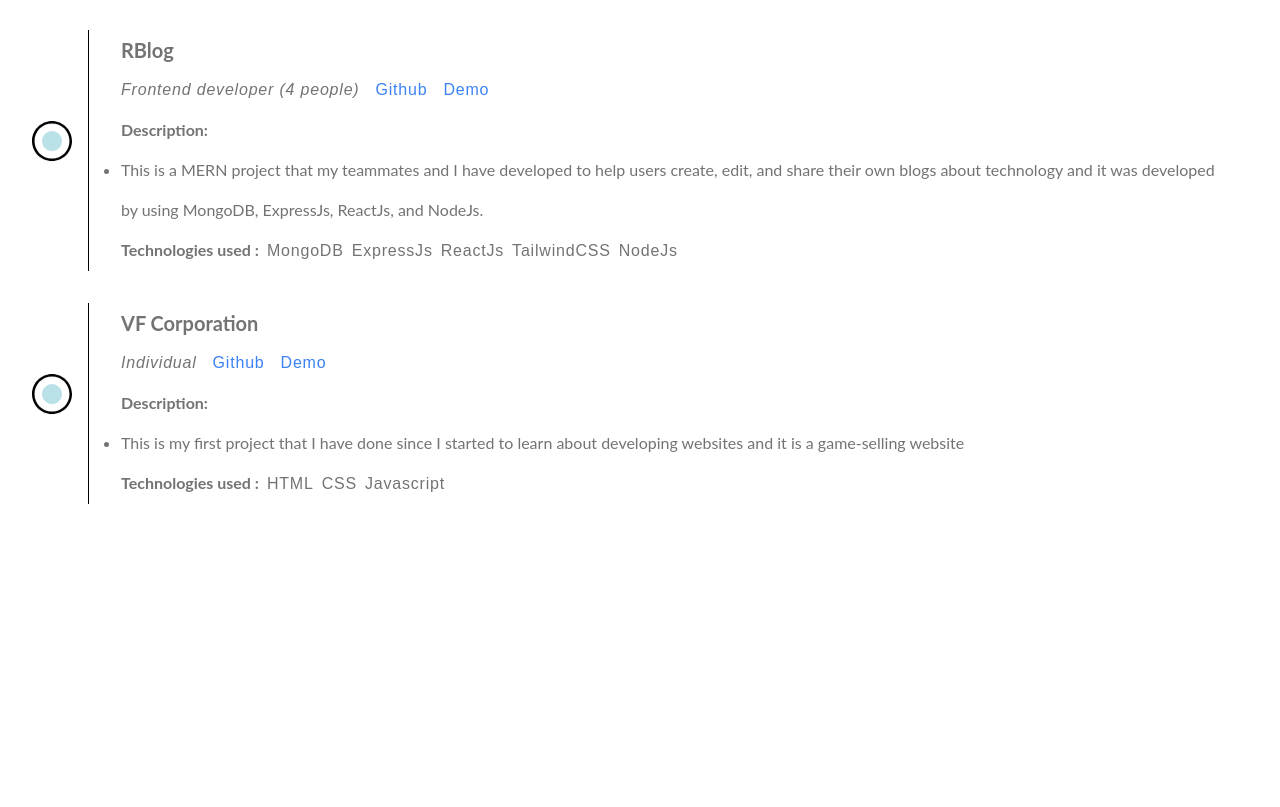
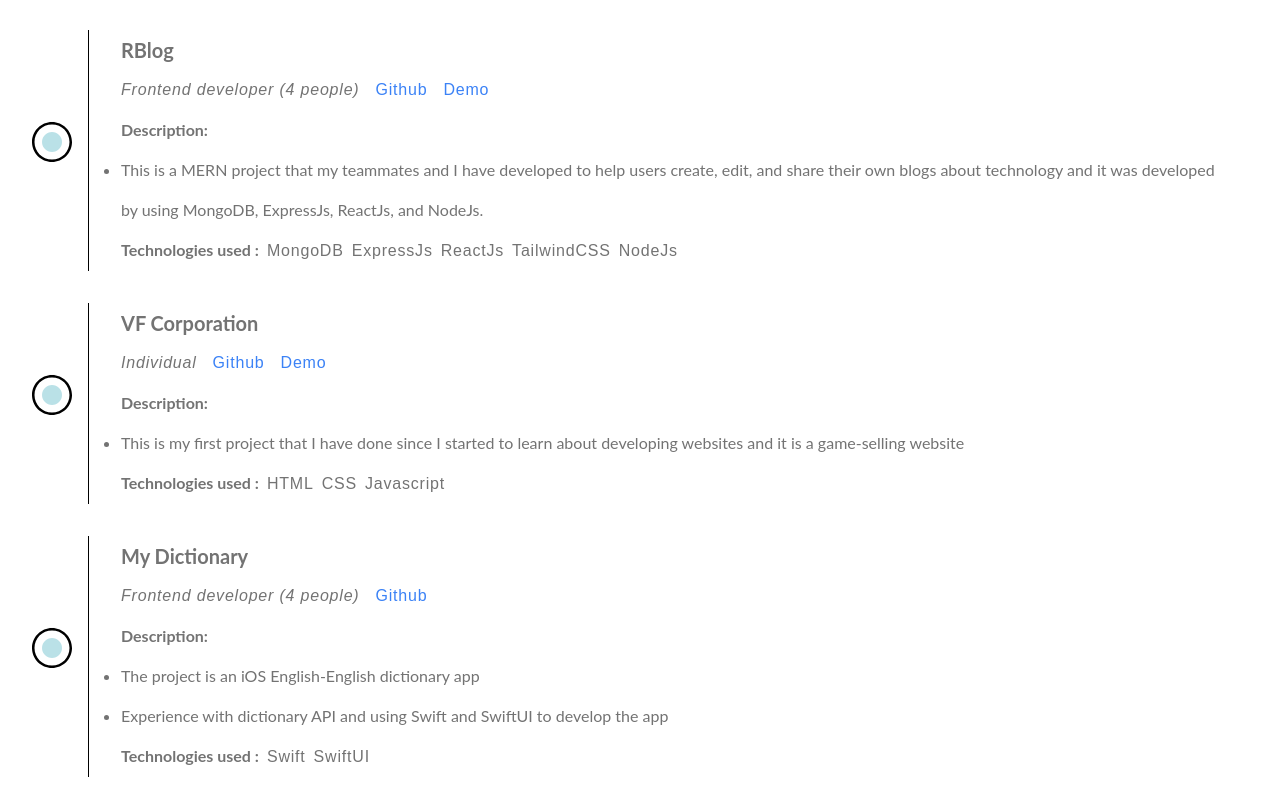
Before and after one commit to quangan186/portfolio, a React (Create React App) app: page /projects in a window 1280 px wide. Shown: the part 1935-2742 px from the top of the page. Before the commit the page ends 2459 px from the top, so only its background shows below. Built offline with nearby package versions, Linux system fonts and the light colour scheme; the HTML template or start-up script is replaced by a standard one.

Commit message:
update projects and CV

```diff
--- a/src/components/contact/Contacts.tsx
+++ b/src/components/contact/Contacts.tsx
@@ -15,7 +15,7 @@ const Contacts: React.FC = () => {
         </div>
         <div className={`bg-[#323B4C] w-full flex justify-between items-center border-y border-black py-2 px-8 `}>
           <Title className='!text-[20px] text-[#FFFBF5]'>Get my CV:</Title>
-          <a href='/quangan-cv.pdf' download='Bui Quang An - Web developer.pdf' className='bg-[#FFFBF5] inline-flex items-center justify-center rounded-lg w-[150px] text-[#323B4C] h-[50px]'>
+          <a href='/quangan-cv.pdf' download='Bui Quang An - Software developer.pdf' className='bg-[#FFFBF5] inline-flex items-center justify-center rounded-lg w-[150px] text-[#323B4C] h-[50px]'>
             Download here
           </a>
         </div>
--- a/src/constants/projects.tsx
+++ b/src/constants/projects.tsx
@@ -1,26 +1,38 @@
 import { ProjectModel } from "../models/projectModel";
 
-export const webProjects: ProjectModel[] = [
+export const projects: ProjectModel[] = [
   {
     id: 1,
-        title: "eSchool Cambodia ( Working at IMT Solutions | Address: 55-57 Bau Cat 4 st, Ward 14, Tan Binh District, HCMC )",
+    title:
+      "eSchool Cambodia ( Working at IMT Solutions | Address: 55-57 Bau Cat 4 st, Ward 14, Tan Binh District, HCMC )",
     role: "Mobile developer",
     demo: "https://net-social.netlify.app/",
-        description: ["Developed an app and website for managing over 30,000 students and teachers in Cambodia.", 'Implement important UIs such as “Update student profile”, “Notifications”, “Input score”, etc. as well as their features', "Experience in using Redux Toolkit and Redux Toolkit Query to handle API", "Demonstrated adeptness in project coordination, fostering strong collaborations with team members, overseeing component management, structuring projects effectively, and adeptly handling data"],
-        techStacks: ["React Native", "TypeScript", "Angular", ".Net", "SQL"]
+    description: [
+      "Developed an app and website for managing over 30,000 students and teachers in Cambodia.",
+      "Implement important UIs such as “Update student profile”, “Notifications”, “Input score”, etc. as well as their features",
+      "Experience in using Redux Toolkit and Redux Toolkit Query to handle API",
+      "Demonstrated adeptness in project coordination, fostering strong collaborations with team members, overseeing component management, structuring projects effectively, and adeptly handling data",
+    ],
+    techStacks: ["React Native", "TypeScript", "Angular", ".Net", "SQL"],
   },
   {
-        id: 1,
-        title: "Netcompany Social Suggestion ( Working at Netcompany, at Floor 24 in Opal Tower, 92 Nguyen Huu Canh st, Ward 22, Binh Thanh District, HCMC )",
+    id: 2,
+    title:
+      "Netcompany Social Suggestion ( Working at Netcompany, at Floor 24 in Opal Tower, 92 Nguyen Huu Canh st, Ward 22, Binh Thanh District, HCMC )",
     teamSize: 4,
     role: "Frontend developer",
     demo: "https://net-social.netlify.app/",
     githubLink: "https://github.com/b1amage/netcompany-social-sugesstion-web",
-        description: ["Contributing to the Frontend website that helps employees find their nearby interesting places supported by more than 1000 people in Netcompany.", 'Develop responsive UIs of components including “HomeScreen", “Search Location”, “Register and Update location”, “Itineraries”, etc.', "Architected and implemented robust state management using Redux Toolkit, enhancing app performance and user experience by streamlining state updates and minimizing re-renders", "Using Pusher service and Google Maps API to develop the “Real-time notifications” and “Get current location” features"],
-        techStacks: ["MongoDB", "NestJs", "ReactJs", "NodeJs", "TailwindCSS"]
+    description: [
+      "Contributing to the Frontend website that helps employees find their nearby interesting places supported by more than 1000 people in Netcompany.",
+      'Develop responsive UIs of components including “HomeScreen", “Search Location”, “Register and Update location”, “Itineraries”, etc.',
+      "Architected and implemented robust state management using Redux Toolkit, enhancing app performance and user experience by streamlining state updates and minimizing re-renders",
+      "Using Pusher service and Google Maps API to develop the “Real-time notifications” and “Get current location” features",
+    ],
+    techStacks: ["MongoDB", "NestJs", "ReactJs", "NodeJs", "TailwindCSS"],
   },
   {
-        id: 2,
+    id: 3,
     title: "RMITinder",
     teamSize: 6,
     role: "Frontend developer",
@@ -28,36 +40,37 @@ export const webProjects: ProjectModel[] = [
     githubLink: "https://github.com/b1amage/further-web-front-end",
     description: [
       "Implement a mobile-first front-end website dating platform tailored specifically for RMIT University students.",
-            'Utilizing grid systems for optimal visual organization and user experience for “Chatbox”, “Ideal match”, etc.',
-            'Identified and resolved UI bugs in “Chat box” including “Load more message”, length of “Chat content card”, and unchanged position in chat after clicking the “Load more previous” button in chat.'],
-        techStacks: ["MongoDB", "ReactJs", "NodeJs", "TailwindCSS"]
+      "Utilizing grid systems for optimal visual organization and user experience for “Chatbox”, “Ideal match”, etc.",
+      "Identified and resolved UI bugs in “Chat box” including “Load more message”, length of “Chat content card”, and unchanged position in chat after clicking the “Load more previous” button in chat.",
+    ],
+    techStacks: ["MongoDB", "ReactJs", "NodeJs", "TailwindCSS"],
   },
   {
-        id: 3,
+    id: 4,
     title: "Bluelist18",
     role: "Individual",
     demo: "https://bluelist18.netlify.app",
     githubLink: "https://github.com/quangan186/MyPlayList",
     description: [
       "Implement the music player will run the song or audio of any videos on YouTube by copying and pasting the video's URL. Also, users can add or delete songs to the playlist and make the playlist loop one or many songs.",
-            "Experience NextJS framework and TypeScript through the project as well as understand how to use YouTube API to get audio links and play music on the website."
+      "Experience NextJS framework and TypeScript through the project as well as understand how to use YouTube API to get audio links and play music on the website.",
     ],
-        techStacks: ["NextJs", "TailwindCSS", "Typescript"]
+    techStacks: ["NextJs", "TailwindCSS", "Typescript"],
   },
   {
-        id: 4,
+    id: 5,
     title: "RADIOLOGICAL COLLABORATION TOOL",
     teamSize: 4,
     role: "Frontend developer",
     githubLink: "https://github.com/kaisergrimlock/SEPM-Project/tree/minh-dev",
     description: [
       "The project was developed for supporting doctors to contact each other through video calls",
-            'Experience with socket.io to make real-time call, developing the functions in "Meeting room" such as audio, recording, drawing canvas, etc.'
+      'Experience with socket.io to make real-time call, developing the functions in "Meeting room" such as audio, recording, drawing canvas, etc.',
     ],
-        techStacks: ["MongoDB", "ExpressJs", "ReactJs", "TailwindCSS", "NodeJs"]
+    techStacks: ["MongoDB", "ExpressJs", "ReactJs", "TailwindCSS", "NodeJs"],
   },
   {
-        id: 5,
+    id: 6,
     title: "RBlog",
     teamSize: 4,
     role: "Frontend developer",
@@ -66,45 +79,46 @@ export const webProjects: ProjectModel[] = [
     description: [
       "This is a MERN project that my teammates and I have developed to help users create, edit, and share their own blogs about technology and it was developed by using MongoDB, ExpressJs, ReactJs, and NodeJs.",
     ],
-        techStacks: ["MongoDB", "ExpressJs", "ReactJs", "TailwindCSS", "NodeJs"]
+    techStacks: ["MongoDB", "ExpressJs", "ReactJs", "TailwindCSS", "NodeJs"],
   },
   {
-        id: 6,
+    id: 7,
     title: "VF Corporation",
     role: "Individual",
     demo: "https://vfgcorporation.netlify.app/",
     githubLink: "https://github.com/quangan186/MindX-project",
-        description: ["This is my first project that I have done since I started to learn about developing websites and it is a game-selling website"],
-        techStacks: ["HTML", "CSS", "Javascript"]
+    description: [
+      "This is my first project that I have done since I started to learn about developing websites and it is a game-selling website",
+    ],
+    techStacks: ["HTML", "CSS", "Javascript"],
   },
-]
-
-export const mobileProjects: ProjectModel[] = [
   {
-        id: 1,
+    id: 8,
     title: "My Dictionary",
     teamSize: 4,
     role: "Frontend developer",
     githubLink: "https://github.com/TuanDao2002/My-Dictionary",
     description: [
       "The project is an iOS English-English dictionary app",
-            'Experience with dictionary API and using Swift and SwiftUI to develop the app'
+      "Experience with dictionary API and using Swift and SwiftUI to develop the app",
     ],
-        techStacks: ["Swift", "SwiftUI"]
+    techStacks: ["Swift", "SwiftUI"],
   },
 
   {
-        id: 2,
+    id: 9,
     title: "RMIT Grocery app",
     teamSize: 4,
     role: "Frontend developer",
     githubLink: "https://github.com/b1amage/grocery-app",
-        description: ["The project is an Android app that is about selling products from the user side while being able to create, add, and delete store items from the admin side."],
-        techStacks: ["Java"]
+    description: [
+      "The project is an Android app that is about selling products from the user side while being able to create, add, and delete store items from the admin side.",
+    ],
+    techStacks: ["Java"],
   },
 
   {
-        id: 3,
+    id: 10,
     title: "Tic tac toe",
     demo: "https://youtu.be/hyL4v1PeSRY",
     role: "Individual",
@@ -112,26 +126,29 @@ export const mobileProjects: ProjectModel[] = [
     description: [
       "The project is an iOS app built based on the Tic tac toe game",
     ],
-        techStacks: ["Swift", "SwiftUI"]
+    techStacks: ["Swift", "SwiftUI"],
   },
 
   {
-        id: 4,
+    id: 11,
     title: "MemeLand",
     role: "Individual",
     demo: "https://youtu.be/4X4Qj6iKltM",
     githubLink: "https://github.com/quangan186/COSC2659-A1",
-        description: ["This is the first iOS app and it is about collecting meme templates from social media applications"],
-        techStacks: ["Swift", "SwiftUI"]
+    description: [
+      "This is the first iOS app and it is about collecting meme templates from social media applications",
+    ],
+    techStacks: ["Swift", "SwiftUI"],
   },
   {
-        id: 5,
+    id: 12,
     title: "UniCheck",
     role: "Individual",
     demo: "https://youtu.be/n-R9jJz6xHs",
     githubLink: "https://github.com/quangan186/S3877482-COSC2657-A1",
-        description: ["This is my first Android app developed using Java language, and it is about collecting popular universities in Ho Chi Minh city with their information"],
-        techStacks: ["Java"]
+    description: [
+      "This is my first Android app developed using Java language, and it is about collecting popular universities in Ho Chi Minh city with their information",
+    ],
+    techStacks: ["Java"],
   },
-
-]
+];
--- a/src/views/Projects.tsx
+++ b/src/views/Projects.tsx
@@ -1,24 +1,16 @@
-import React, { useState } from 'react'
+import React from 'react'
 import Container from '../components/utilities/container/Container'
 import Title from '../components/utilities/text/Title'
 import ProjectList from '../components/projects/ProjectList'
-import Button from '../components/utilities/button/Button'
 
 const Projects: React.FC = () => {
-  const [type, setType] = useState("web")
-
   return (
     <Container className='w-full !h-fit'>
         <div className='flex justify-between items-center w-full'>
           <Title className='!text-[32px]'>Projects Experience</Title>
-          <div className='flex gap-4 items-center text-[#323B4C]'>
-            <Button onClick={() => {setType("web")}} className={`relative w-[100px]  h-fit !py-2 !bg-transparent !text-[#323B4C] ${type === 'web' ? "btn-active": ""}`}>Web</Button>
-            |
-            <Button onClick={() => {setType("mobile")}} className={`relative w-[100px] !py-2 !bg-transparent h-fit !text-[#323B4C] ${type === 'mobile' ? "btn-active": ""}`}>Mobile</Button>
-          </div>
         </div>
 
-        <ProjectList type={type} />
+        <ProjectList />
     </Container>
   )
 }
```
Also changed, not shown: src/components/projects/ProjectList.tsx (+3 -13 lines). Lines whose indentation alone changed are shown as unchanged.
